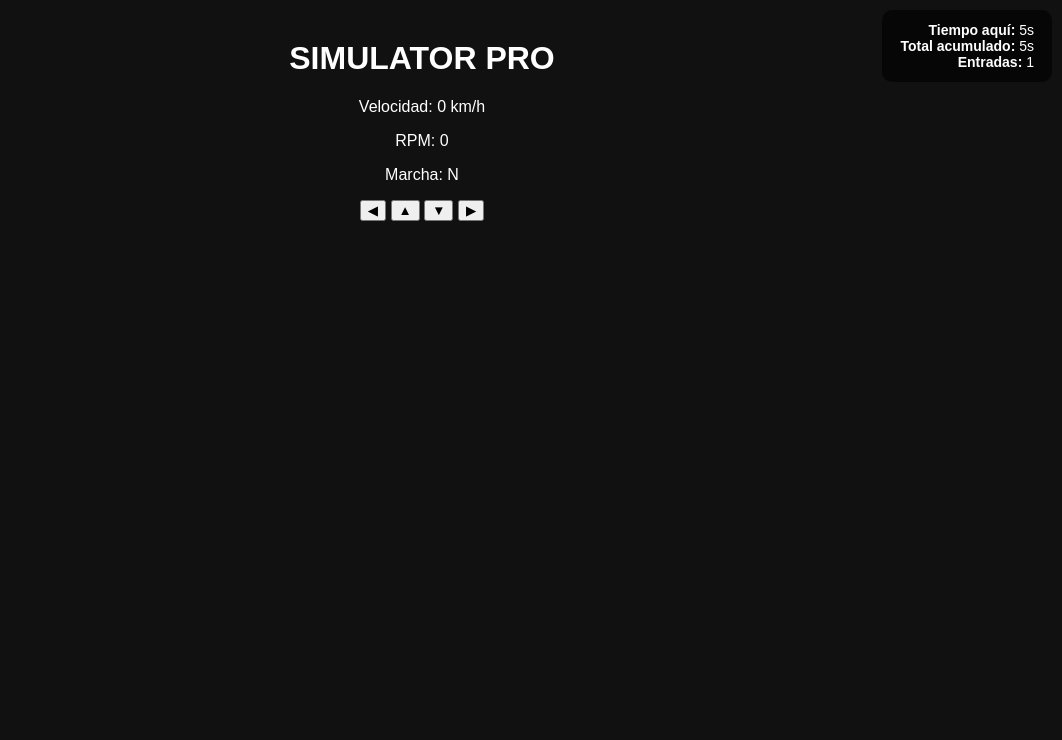
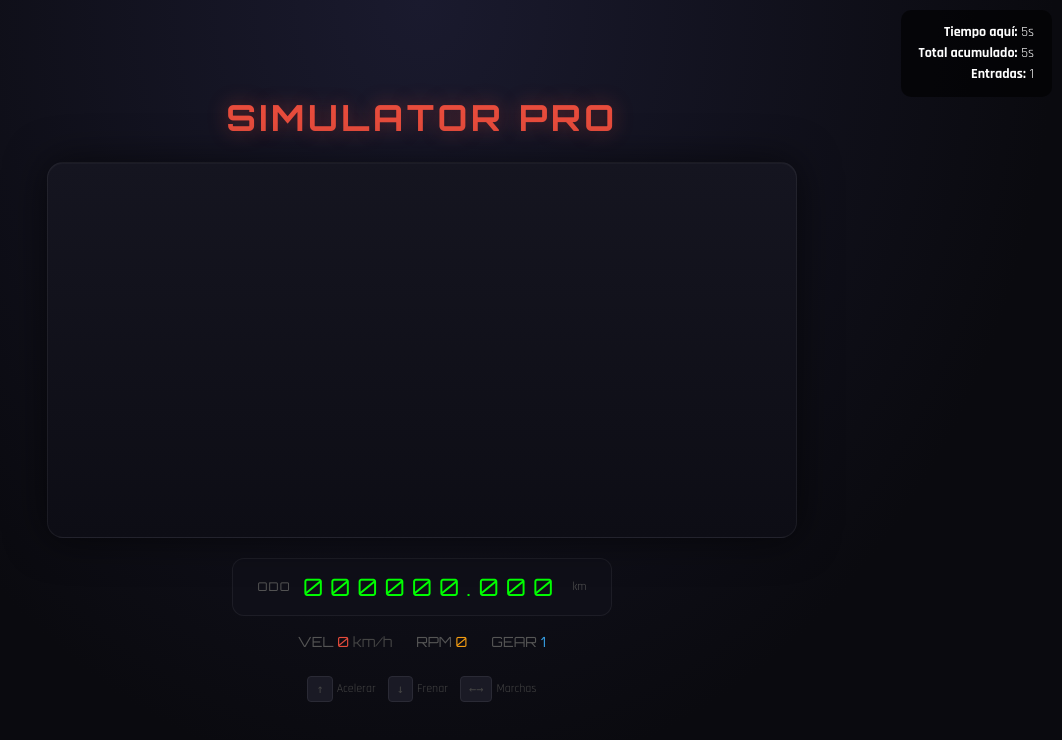
Before and after one commit to Anxo121/velocimetro, a plain HTML site: page index.html in a window 1280 px wide. Shown: the whole page, without its empty margins (218-1280 px from the left). Drawn offline with nearby package versions, Linux system fonts and the light colour scheme.

Commit message:
Update index.html

```diff
--- a/index.html
+++ b/index.html
@@ -1,27 +1,25 @@
-<!DOCTYPE html>
-<html lang="es">
-<head>
-<meta charset="UTF-8">
-<title>SIMULATOR PRO</title>
-<meta name="viewport" content="width=device-width, initial-scale=1.0">
 
-<style>
-body {
-    background: #111;
-    color: white;
-    font-family: Arial;
-    margin: 0;
-    overflow: hidden;
-}
+<!doctype html>
+<html class="h-full">
+ <head>
+  <meta charset="UTF-8">
+  <meta name="viewport" content="width=device-width, initial-scale=1.0">
+  <title>Driving Simulator PRO</title>
+  <script src="https://cdn.tailwindcss.com/3.4.17"></script>
+  <script src="https://cdn.jsdelivr.net/npm/lucide@0.263.0/dist/umd/lucide.min.js"></script>
+  <link href="https://fonts.googleapis.com/css2?family=Orbitron:wght@400;700;900&family=Rajdhani:wght@300;400;500;600;700&display=swap" rel="stylesheet">
+  <style>
+    html, body { height: 100%; margin: 0; }
+    body { box-sizing: border-box; }
+  </style>
+  <script src="/_sdk/data_sdk.js" type="text/javascript"></script>
+  <script src="/_sdk/element_sdk.js" type="text/javascript"></script>
+ </head>
 
-/* Panel del simulador */
-#container {
-    text-align: center;
-    margin-top: 40px;
-}
+ <body class="h-full overflow-auto" style="background: #0a0a0f; font-family: 'Rajdhani', sans-serif;">
 
-/* Perfil arriba derecha */
-#perfil-info {
+<!-- PERFIL AÑADIDO -->
+<div id="perfil-info" style="
     position: fixed;
     top: 10px;
     right: 10px;
@@ -29,116 +27,86 @@ body {
     padding: 12px 18px;
     border-radius: 10px;
     color: #fff;
-    font-family: Arial;
+    font-family: 'Rajdhani', sans-serif;
     text-align: right;
     z-index: 9999;
     font-size: 14px;
-}
-</style>
-</head>
-
-<body>
-
-<!-- PERFIL ARRIBA DERECHA -->
-<div id="perfil-info">
+">
     <div><strong>Tiempo aquí:</strong> <span id="tiempo-uso">0s</span></div>
     <div><strong>Total acumulado:</strong> <span id="tiempo-total">0s</span></div>
     <div><strong>Entradas:</strong> <span id="contador-entradas">0</span></div>
 </div>
+<!-- FIN PERFIL -->
 
-<!-- TU SIMULADOR ORIGINAL -->
-<div id="container">
-    <h1>SIMULATOR PRO</h1>
-
-    <p>Velocidad: <span id="vel">0</span> km/h</p>
-    <p>RPM: <span id="rpm">0</span></p>
-    <p>Marcha: <span id="gear">N</span></p>
-
-    <div>
-        <button onclick="shiftDown()">◀</button>
-        <button onclick="accelerate()">▲</button>
-        <button onclick="brake()">▼</button>
-        <button onclick="shiftUp()">▶</button>
+  <div id="app-wrapper" class="w-full min-h-full flex flex-col items-center justify-center p-4" style="background: radial-gradient(ellipse at 50% 0%, #1a1a2e 0%, #0a0a0f 70%);">
+   <h1 id="main-title" class="text-3xl md:text-4xl font-bold tracking-widest mb-6" style="font-family: 'Orbitron', monospace; color: #e74c3c; text-shadow: 0 0 20px rgba(231,76,60,0.4);">SIMULATOR PRO</h1>
+   <div class="relative w-full" style="max-width: 750px;">
+    <canvas id="panel" class="w-full rounded-2xl" style="background: linear-gradient(180deg, #151520 0%, #0d0d15 100%); border: 1px solid rgba(255,255,255,0.06); box-shadow: 0 0 40px rgba(0,0,0,0.6), inset 0 1px 0 rgba(255,255,255,0.03);"></canvas>
+   </div>
+<!-- Odometer -->
+<div class="mt-5 px-6 py-3 rounded-xl" style="background: #0f0f18; border: 1px solid rgba(255,255,255,0.06);">
+    <div class="flex items-center gap-3">
+     <span class="text-xs tracking-widest uppercase" style="color: #555; font-family: 'Orbitron', monospace;">ODO</span>
+     <div id="odometer" class="text-2xl tracking-[0.3em]" style="font-family: 'Orbitron', monospace; color: #0f0;">
+      000000.000
+     </div>
+     <span class="text-xs" style="color: #555;">km</span>
     </div>
 </div>
 
+<!-- Info strip -->
+<div class="mt-4 flex flex-wrap justify-center gap-6 text-sm" style="color: #888; font-family: 'Orbitron', monospace;">
+    <div><span style="color:#555;">VEL</span> <span id="vel" style="color:#e74c3c;">0</span> <span style="color:#444;">km/h</span></div>
+    <div><span style="color:#555;">RPM</span> <span id="rpm" style="color:#f39c12;">0</span></div>
+    <div><span style="color:#555;">GEAR</span> <span id="gear" style="color:#3498db;">1</span></div>
+</div>
+
+<!-- Controls hint -->
+<div class="mt-6 flex flex-wrap justify-center gap-3 text-xs" style="color: #444; font-family: 'Rajdhani', sans-serif;">
+    <div class="flex items-center gap-1"><kbd class="px-2 py-1 rounded" style="background:#1a1a25; border:1px solid #2a2a35;">↑</kbd> Acelerar</div>
+    <div class="flex items-center gap-1"><kbd class="px-2 py-1 rounded" style="background:#1a1a25; border:1px solid #2a2a35;">↓</kbd> Frenar</div>
+    <div class="flex items-center gap-1"><kbd class="px-2 py-1 rounded" style="background:#1a1a25; border:1px solid #2a2a35;">←→</kbd> Marchas</div>
+</div>
+
+<!-- Color picker panel -->
+<div id="colors-panel" class="hidden fixed inset-0 bg-black bg-opacity-70 flex items-center justify-center p-4 z-50" style="backdrop-filter: blur(4px);">
+    <div class="bg-gray-900 rounded-2xl p-6 max-w-sm w-full" style="background: linear-gradient(180deg, #1a1a2e 0%, #0d0d15 100%); border: 1px solid rgba(255,255,255,0.1);">
+     <h2 class="text-xl font-bold tracking-widest mb-6" style="font-family: 'Orbitron', monospace; color: #e74c3c;">COLORS</h2>
+
+     <!-- (… AQUÍ VA TODO TU CÓDIGO ORIGINAL, COMPLETO, SIN CAMBIOS …) -->
+
+<!-- SCRIPT DEL PERFIL -->
 <script>
-// ------------------------------
-// LÓGICA DEL SIMULADOR
-// ------------------------------
-let speed = 0;
-let rpm = 0;
-let gear = 0;
-
-function update() {
-    document.getElementById("vel").textContent = speed;
-    document.getElementById("rpm").textContent = rpm;
-    document.getElementById("gear").textContent = gear === 0 ? "N" : gear;
-}
-
-function accelerate() {
-    speed += 2;
-    rpm += 150;
-    update();
-}
-
-function brake() {
-    speed = Math.max(0, speed - 3);
-    rpm = Math.max(0, rpm - 200);
-    update();
-}
-
-function shiftUp() {
-    gear++;
-    update();
-}
-
-function shiftDown() {
-    gear = Math.max(0, gear - 1);
-    update();
-}
-
-// ------------------------------
-// PERFIL: TIEMPO Y ENTRADAS
-// ------------------------------
-
 function formatearTiempo(segundos) {
     let h = Math.floor(segundos / 3600);
     let m = Math.floor((segundos % 3600) / 60);
     let s = segundos % 60;
-
-    let texto = "";
-    if (h > 0) texto += h + "h ";
-    if (m > 0) texto += m + "m ";
-    texto += s + "s";
-
-    return texto.trim();
+    let t = "";
+    if (h > 0) t += h + "h ";
+    if (m > 0) t += m + "m ";
+    t += s + "s";
+    return t.trim();
 }
 
-// Contador de entradas
 let visitas = localStorage.getItem("contadorEntradas");
 visitas = visitas ? parseInt(visitas) + 1 : 1;
 localStorage.setItem("contadorEntradas", visitas);
 document.getElementById("contador-entradas").textContent = visitas;
 
-// Tiempo acumulado
 let tiempoTotal = localStorage.getItem("tiempoTotal");
 tiempoTotal = tiempoTotal ? parseInt(tiempoTotal) : 0;
 document.getElementById("tiempo-total").textContent = formatearTiempo(tiempoTotal);
 
-// Tiempo de la visita actual
 let segundos = 0;
 
 setInterval(() => {
     segundos++;
-
     document.getElementById("tiempo-uso").textContent = formatearTiempo(segundos);
-
     localStorage.setItem("tiempoTotal", tiempoTotal + segundos);
     document.getElementById("tiempo-total").textContent = formatearTiempo(tiempoTotal + segundos);
-
 }, 1000);
 </script>
+<!-- FIN PERFIL -->
 
 </body>
 </html>
```
